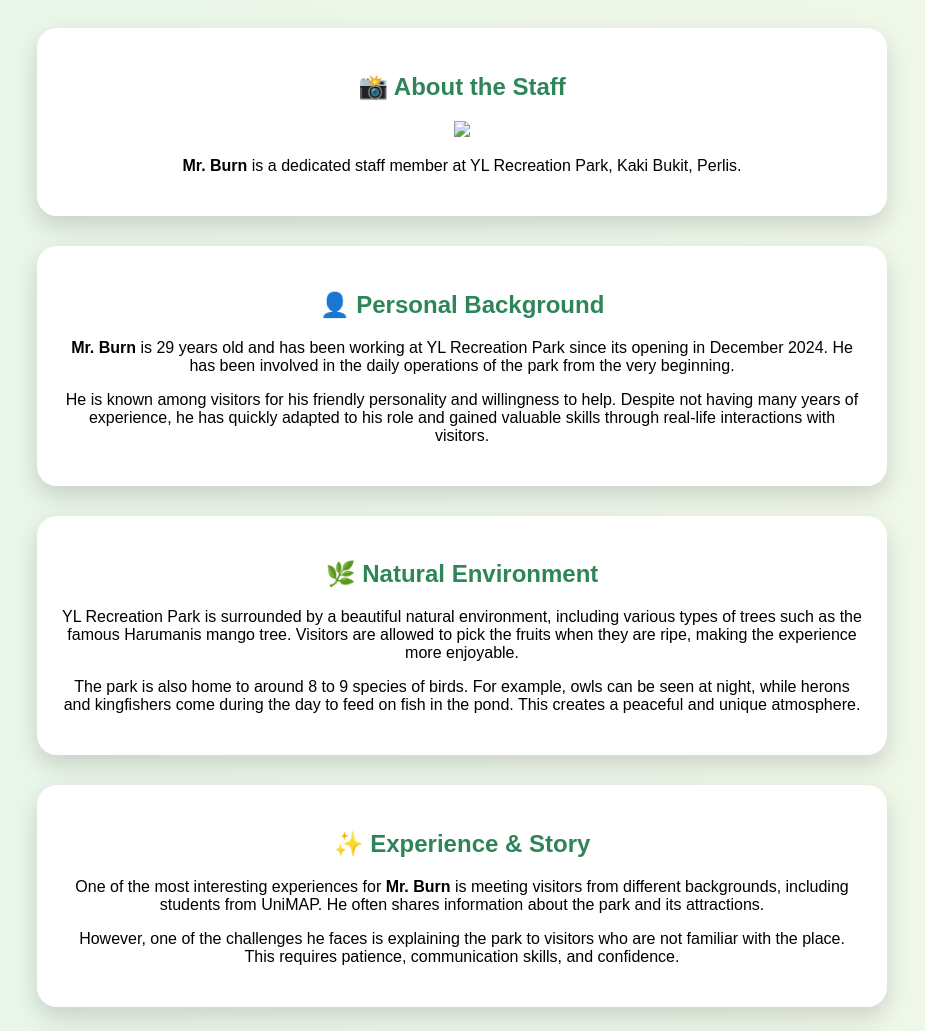
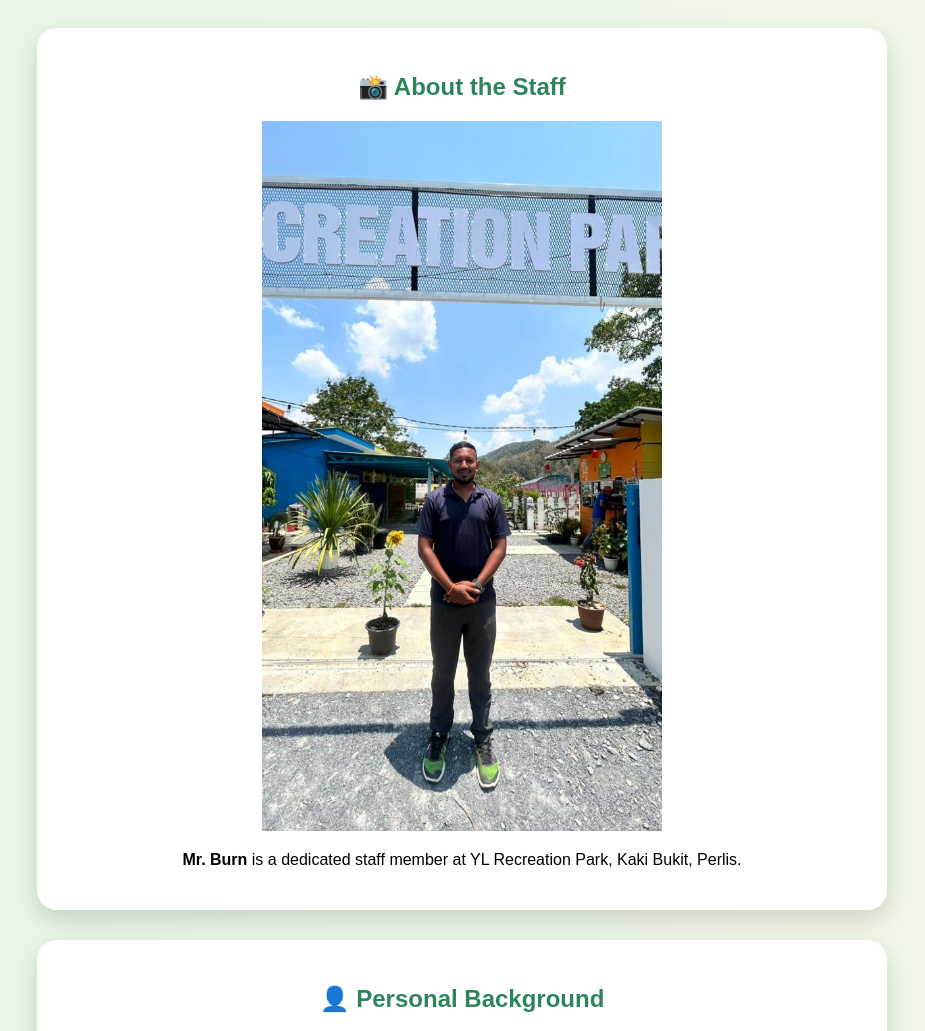
Before and after one commit to s241420158-liendaa/assignment1-personal-website, a plain HTML site: page about.html in a window 1280 px wide. Shown: the part 780-1811 px from the top of the page, without its empty margins (178-1103 px from the left). Drawn offline with Linux system fonts and the light colour scheme.

Commit message:
Update about.html

```diff
--- a/about.html
+++ b/about.html
@@ -27,7 +27,7 @@
 <!-- IMAGE -->
 <section class="card">
     <h2>📸 About the Staff</h2>
-    <img src="staff.jpg" width="400">
+    <img src="david.jpg" width="400">
     <p><strong>Mr. Burn</strong> is a dedicated staff member at YL Recreation Park, Kaki Bukit, Perlis.</p>
 </section>
 
```
